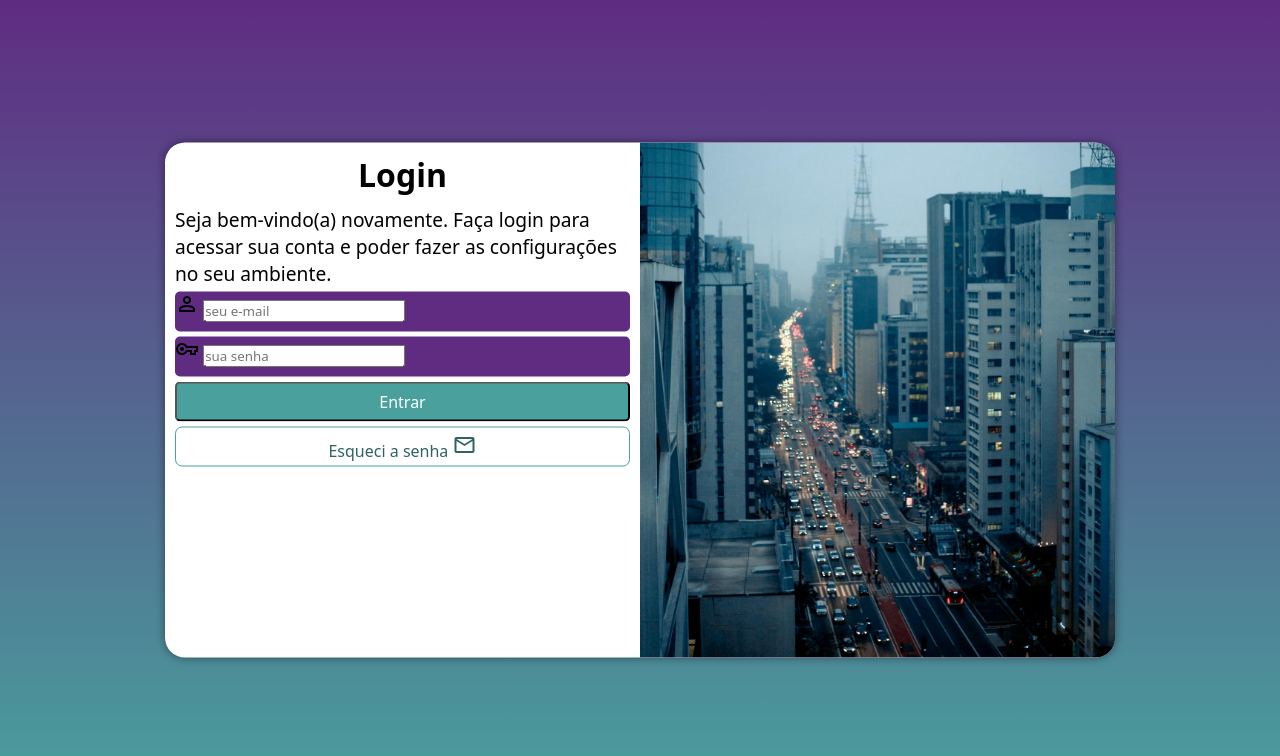
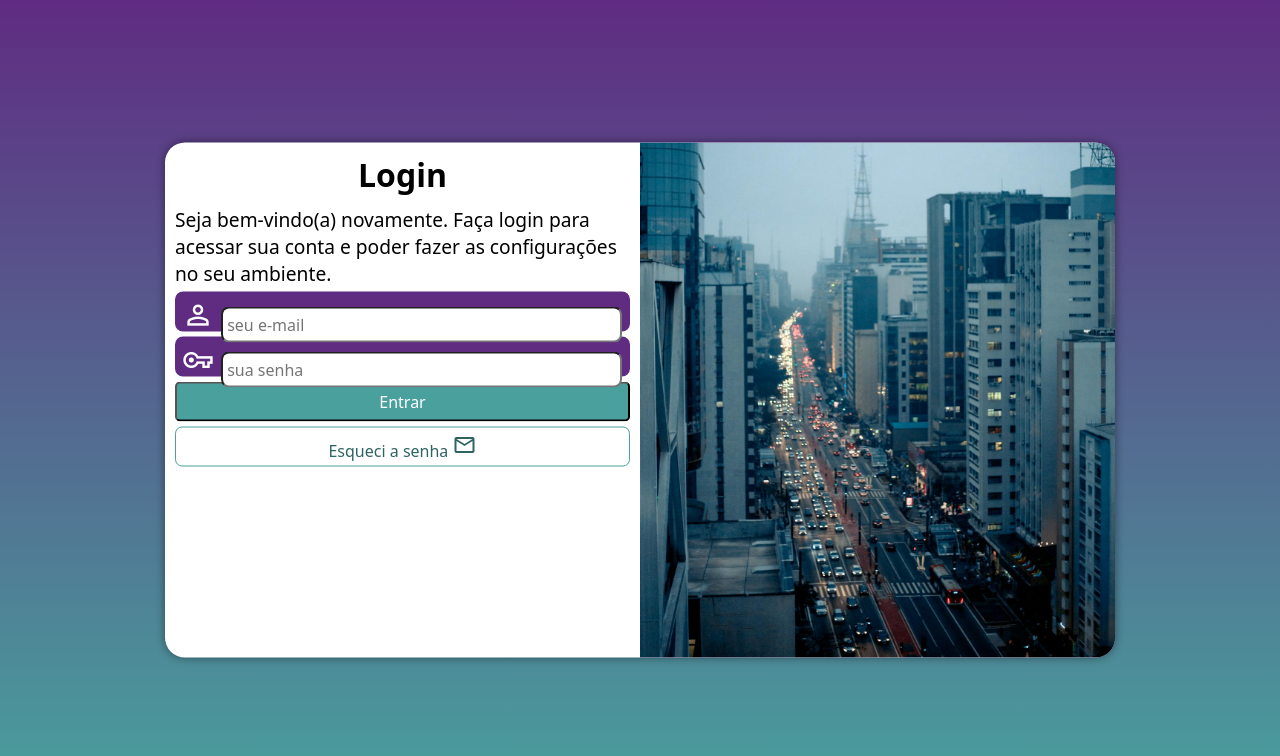
Before and after one commit to JBMS-Java/Desafios-HTML-CSS, a plain HTML site: page Prática 9/index.html in a window 1280 px wide. Drawn offline with nearby package versions, Linux system fonts and the light colour scheme.

Commit message:
Atualizado

```diff
--- a/Prática 9/estilos/style.css
+++ b/Prática 9/estilos/style.css
@@ -66,15 +66,38 @@ div#formulario > p {
 
 form > div.campo {
     background-color: #5f2c82;
+    border: 2px solid #5f2c82;
     display: block;
     width: 100%;
     height: 40px;
-    border-radius: 5px;
+    border-radius: 8px;
     margin: 5px 0px;
 }
 
 div.campo > label {
     display: none;
+}
+
+div.campo > span {
+    color: white;
+    font-size: 2em;
+    width: 40px;
+    padding: 5px;
+}
+
+div.campo > input {
+    background-color: #94cfced;
+    font-size: 1em;
+    width: calc(100% - 50px);
+    height: 100%;
+    transform: translateY(-10px)
+    border: 0px;
+    border-radius: 8px;
+    padding: 4px;
+}
+
+div.campo > input:focus-within {
+    background-color: white;
 }
 
 form > input[type=submit] {
@@ -100,7 +123,7 @@ form > a.botao {
     height: 40px;
     padding-top: 5px;
     margin-top: 5px;
-    background-color: #white;
+    background-color: white;
     color: #2d6462;
     border: 1px solid #49a09d;
     border-radius: 7px;
```
